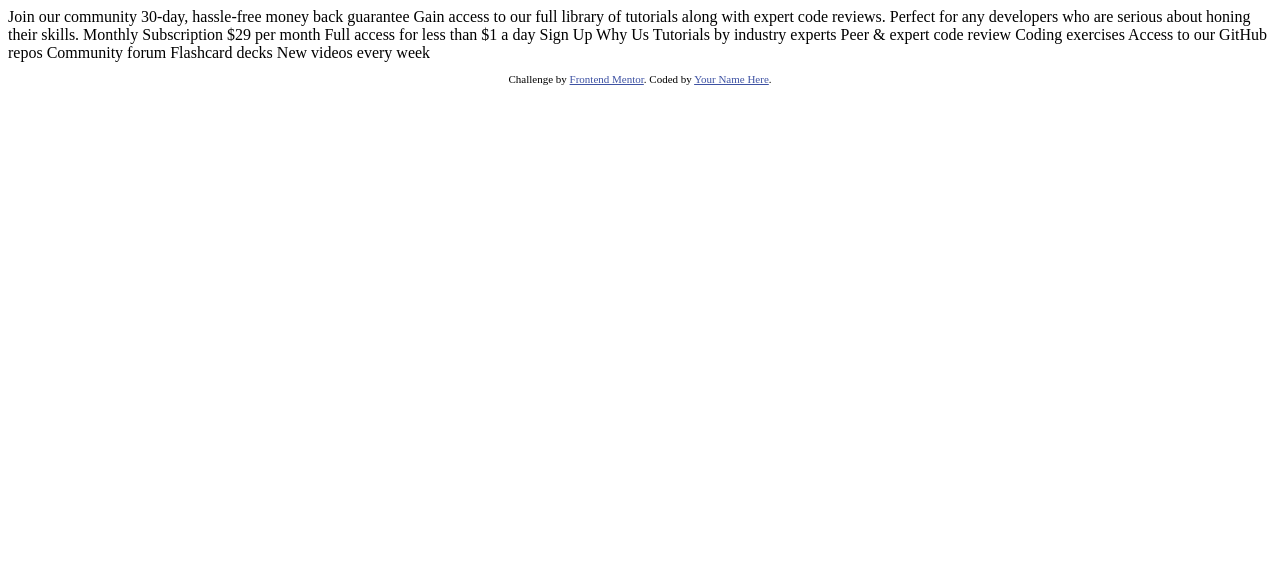
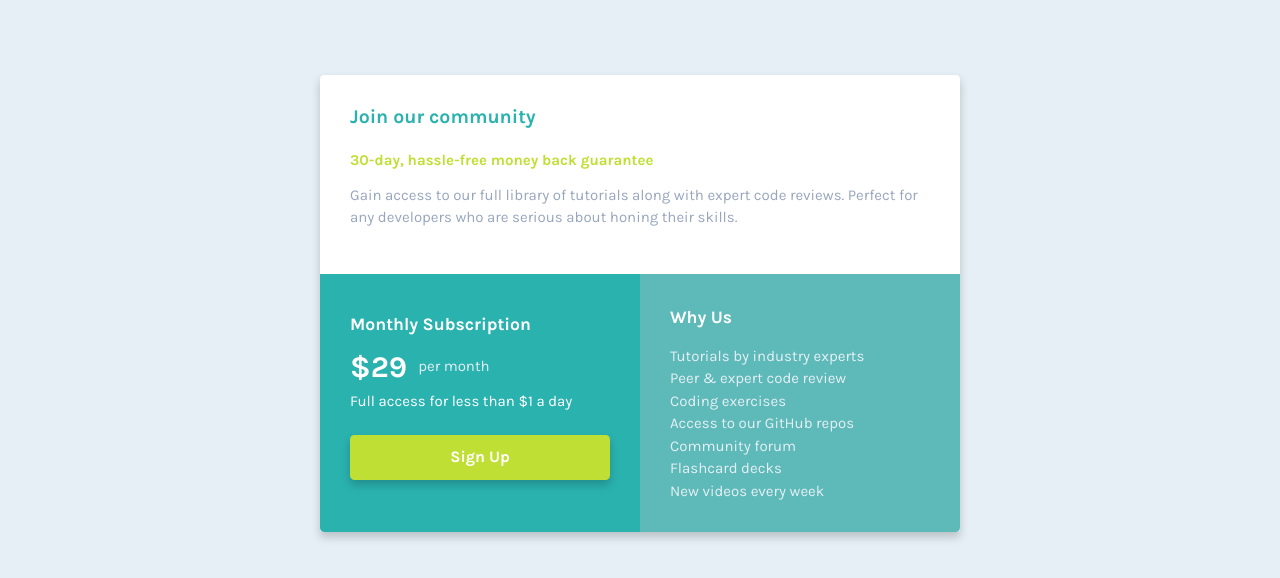
Before and after one commit to seekinfox/single-price-grid-componant-master, a plain HTML site: page index.html in a window 1280 px wide. Drawn offline with Linux system fonts and the light colour scheme.

Commit message:
Add files via upload

```diff
--- a/index.html
+++ b/index.html
@@ -1,50 +1,78 @@
 <!DOCTYPE html>
 <html lang="en">
+
 <head>
     <meta charset="UTF-8">
     <meta name="viewport" content="width=device-width, initial-scale=1.0"> <!-- displays site properly based on user's device -->
 
     <link rel="icon" type="image/png" sizes="32x32" href="./images/favicon-32x32.png">
-
+    <!-- style css file -->
+    <link rel="stylesheet" href="css/style.css">
+    <!--google fonts-->
+    <link href="https://fonts.googleapis.com/css2?family=Karla:wght@400;700&display=swap" rel="stylesheet">
     <title>Frontend Mentor | Single Price Grid Component</title>
 
-  <!-- Feel free to remove these styles or customise in your own stylesheet 👍 -->
-  <style>
-    .attribution { font-size: 11px; text-align: center; }
-    .attribution a { color: hsl(228, 45%, 44%); }
-  </style>
 </head>
+
 <body>
+
+    <div class="container">
+       <div class="main-card">
+        <div class="intro">
+            <h1>
                 Join our community
 
+            </h1>
+            <h3>
                 30-day, hassle-free money back guarantee
 
+            </h3>
+            <p>
                 Gain access to our full library of tutorials along with expert code reviews.
                 Perfect for any developers who are serious about honing their skills.
+            </p>
 
+        </div>
+        <div class="flex">
+        <div class="plan">
+            <h3>
                 Monthly Subscription
 
-  &dollar;29 per month
+            </h3>
+            <p>
+                <span class="bold-big">&dollar;29</span> per month
 
+            </p>
+            <p>
                 Full access for less than &dollar;1 a day
 
+            </p>
+            <a href="#">
                 Sign Up
 
+            </a>
+        </div>
+        <div class="why-us">
+            <h3>
                 Why Us
 
-  Tutorials by industry experts
-  Peer &amp; expert code review
-  Coding exercises
-  Access to our GitHub repos
-  Community forum
-  Flashcard decks
+            </h3>
+            <p>
+                Tutorials by industry experts<br>
+                Peer &amp; expert code review<br>
+                Coding exercises<br>
+                Access to our GitHub repos<br>
+                Community forum<br>
+                Flashcard decks<br>
                 New videos every week
+            </p>
 
-  <footer>
-    <p class="attribution">
-      Challenge by <a href="https://www.frontendmentor.io?ref=challenge" target="_blank">Frontend Mentor</a>.
-      Coded by <a href="#">Your Name Here</a>.
-    </p>
-  </footer>
+        </div>
+        </div>
+        </div>
+    </div>
+
+
 </body>
+
 </html>
--- /dev/null
+++ b/scss/style.scss
@@ -0,0 +1,171 @@
+$Cyan: hsl(179, 62%, 43%);
+$Bright-Yellow: hsl(71, 73%, 54%);
+$Light-Gray: hsl(204, 43%, 93%);
+$Grayish-Blue: hsl(218, 22%, 67%);
+$font: 'Karla',
+sans-serif;
+$b-top: 0.3rem 0.3rem 0rem 0rem;
+$b-bottom: 0rem 0rem 0.3rem 0.3rem;
+$shadow: 0px 5px 10px rgba(0, 0, 0, 0.2);
+
+* {
+    margin: 0;
+    padding: 0;
+}
+
+html,
+body {
+
+    font: {
+        family: $font;
+        size: 15px;
+    }
+
+    background: $Light-Gray;
+}
+
+.container {
+    display: grid;
+    grid-template-columns: repeat(14, 1fr);
+
+
+    .main-card {
+        grid-column: 2/-2;
+        margin-top: 5rem;
+        margin-bottom: 5rem;
+        border-radius: 0.2rem;
+        box-shadow: $shadow;
+
+        div {
+            padding: 1rem;
+        }
+
+        .intro {
+            border-radius: $b-top;
+
+            h1 {
+                color: $Cyan;
+                font-size: 1.3rem;
+                margin-bottom: 1.5rem;
+            }
+
+            h3 {
+                color: $Bright-Yellow;
+                font-size: 1rem;
+                margin-bottom: 1rem;
+            }
+
+            p {
+                color: $Grayish-Blue;
+                line-height: 1.5;
+                margin-bottom: 1rem;
+            }
+
+            background: white;
+        }
+
+        .flex {
+            padding: 0;
+        }
+
+        .plan {
+
+            color: white;
+            background: $Cyan;
+            line-height: 1.5;
+
+            h3 {
+                margin-top: 0.5rem;
+                margin-bottom: 0.5rem;
+            }
+
+            a {
+                font-size: 16px;
+                font-weight: 700;
+                display: flex;
+                justify-content: center;
+                text-decoration: none;
+
+                padding: {
+                    top: 0.7rem;
+                    bottom: 0.7rem;
+                }
+
+                background: $Bright-Yellow;
+                color: white;
+                margin-bottom: 0.5rem;
+                margin-top: 1.5rem;
+                border-radius: 0.3rem;
+                box-shadow: $shadow;
+            }
+
+            p:nth-of-type(1) {
+                color: $Light-Gray;
+            }
+
+            .bold-big {
+                color: white;
+                font-size: 2rem;
+                font-weight: 700;
+                vertical-align: middle;
+                padding-right: 0.5rem;
+            }
+        }
+
+        .why-us {
+            border-radius: $b-bottom;
+            color: $Light-Gray;
+            line-height: 1.5;
+            background: hsl(179, 40%, 55%);
+
+            h3 {
+                color: white;
+                margin-bottom: 1rem;
+            }
+
+        }
+
+    }
+
+}
+
+@media (min-width: 1000px) {
+    .container {
+        height: 100vh;
+        grid-template-columns: repeat(16, 1fr);
+        grid-template-rows: 1fr 4fr 4fr 1fr;
+
+        .main-card {
+            grid-column: 5/-5;
+            display: flex;
+            flex-direction: column;
+
+            .flex {
+                padding: 0;
+                display: flex;
+                justify-content: center;
+            }
+
+            .intro {
+                padding: 2rem;
+            }
+
+            .plan {
+                width: 50%;
+                padding: 2rem;
+                border-radius: 0 0 0 .3rem;
+
+                a:hover {
+                    box-shadow: 0px 5px 20px;
+                }
+            }
+
+            .why-us {
+                padding: 2rem;
+                width: 50%;
+                border-radius: 0 0 0.3rem 0;
+            }
+        }
+    }
+
+}
```
Also changed, not shown: Screenshot_2021-09-29 Frontend Mentor Single Price Grid Component(1).png (added), Screenshot_2021-09-29 Frontend Mentor Single Price Grid Component.png (added), css/style.css (added), 1 other file. Lines whose indentation alone changed are shown as unchanged.
